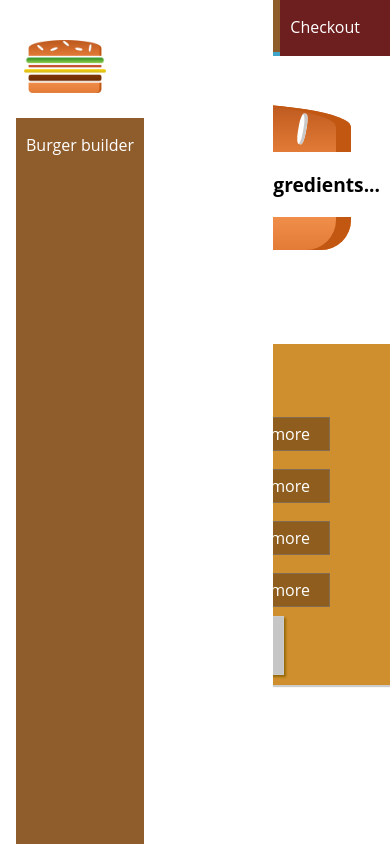
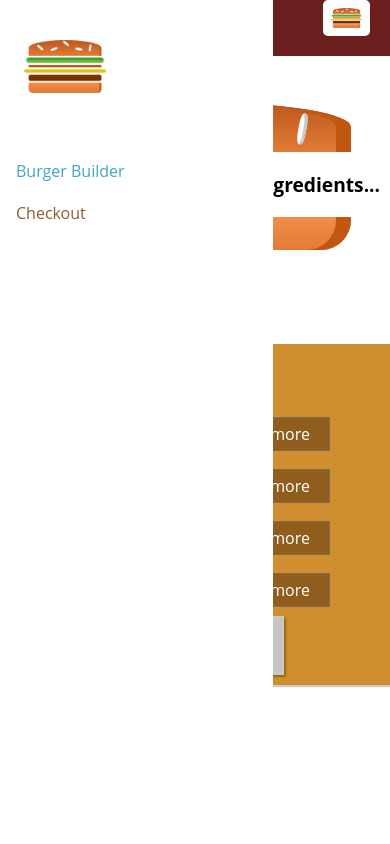
Before and after one commit to helderjnpinto/react-es6, a React app in the folder burger/: page / in a window 390 px wide. Built offline with nearby package versions, Linux system fonts and the light colour scheme; the HTML template or start-up script is replaced by a standard one.

Commit message:
woron sidedrawer and media queries

```diff
--- a/burger/src/components/Navigation/NavigationItems/NavigationItem/NavigationItem.css
+++ b/burger/src/components/Navigation/NavigationItems/NavigationItem/NavigationItem.css
@@ -1,21 +1,40 @@
+.NavigationItem {
+  margin: 10px 0;
+  box-sizing: border-box;
+  display: block;
+  width: 100%;
+}
+
+.NavigationItem a {
+  color: #8F5C2C;
+  text-decoration: none;
+  width: 100%;
+  box-sizing: border-box;
+  display: block;
+}
+
+.NavigationItem a:hover,
+.NavigationItem a:active,
+.NavigationItem a.active {
+  color: #40A4C8;
+}
+
+@media (min-width: 500px) {
   .NavigationItem {
       margin: 0;
-box-sizing: border-box;
       display: flex;
+      height: 100%;
+      width: auto;
       align-items: center;
-  height: 100%;
   }
-
 
   .NavigationItem a {
       color: white;
-  text-decoration: none;
       height: 100%;
-  padding:  16px 10px;
+      padding: 16px 10px;
       border-bottom: 4px solid transparent;
-  box-sizing: border-box;
-  display: block;
   }
+
   .NavigationItem a:hover,
   .NavigationItem a:active,
   .NavigationItem a.active {
@@ -23,3 +42,4 @@
       border-bottom: 4px solid #40A4C8;
       color: white;
   }
+}
--- a/burger/src/components/Navigation/NavigationItems/NavigationItems.css
+++ b/burger/src/components/Navigation/NavigationItems/NavigationItems.css
@@ -3,6 +3,13 @@
   padding: 0;
   list-style: none;
   display: flex;
+  flex-flow: column;
   align-items: center;
   height: 100%;
 }
+
+@media (min-width: 500px) {
+  .NavigationItems {
+      flex-flow: row;
+  }
+}
--- a/burger/src/components/Navigation/NavigationItems/NavigationItems.js
+++ b/burger/src/components/Navigation/NavigationItems/NavigationItems.js
@@ -1,11 +1,13 @@
-import React from "react";
+import React from 'react';
 
+import classes from './NavigationItems.css';
 import NavigationItem from './NavigationItem/NavigationItem';
-import classes from './NavigationItems.css';
-const navigationItems = (props) => (
-  <ul className={classes.NavigationItems}>
-    <NavigationItem link='/' active>Burger builder</NavigationItem>
-    <NavigationItem link='/'>Checkout</NavigationItem>
-  </ul>
+
+const navigationItems = () => (
+    <ul className={classes.NavigationItems}>
+        <NavigationItem link="/" active>Burger Builder</NavigationItem>
+        <NavigationItem link="/">Checkout</NavigationItem>
+    </ul>
 );
+
 export default navigationItems;
--- a/burger/src/components/Navigation/SideDrawer/SideDrawer.css
+++ b/burger/src/components/Navigation/SideDrawer/SideDrawer.css
@@ -29,4 +29,5 @@
 
 .Logo {
     height: 11%;
+    margin-bottom: 32px;
 }
--- a/burger/src/components/Navigation/Toolbar/Toolbar.css
+++ b/burger/src/components/Navigation/Toolbar/Toolbar.css
@@ -19,3 +19,9 @@
 .Logo {
     height: 80%;
 }
+
+@media (max-width: 499px) {
+    .DesktopOnly {
+        display: none;
+    }
+}
--- a/burger/src/components/Navigation/Toolbar/Toolbar.js
+++ b/burger/src/components/Navigation/Toolbar/Toolbar.js
@@ -11,7 +11,7 @@
     <div className={classes.Logo}>
       <Logo />
     </div>
-    <nav>
+    <nav className={classes.DesktopOnly}>
       <NavigationItems />
     </nav>
   </header>
```
Also changed, not shown: burger/src/components/Navigation/NavigationItems/NavigationItem/NavigationItem.js (+8 -8 lines). Lines whose indentation alone changed are shown as unchanged.
